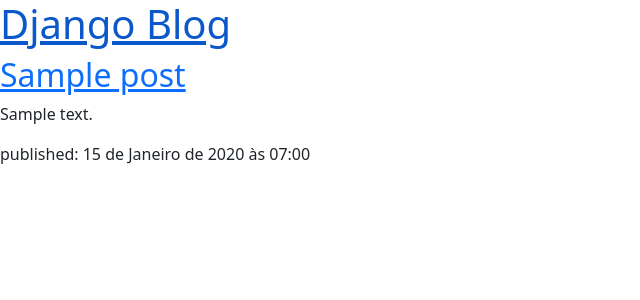
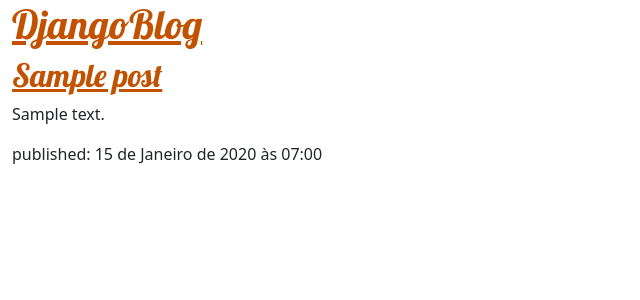
Before and after one commit to RamonHGy/Djangoblog, a Django app: page / in a window 1280 px wide. Shown: the top 300 px of the page, without its empty margins (0-640 px from the left). Run offline with Django 4.2, Linux system fonts and the light colour scheme; tables that the repository leaves empty hold one stand-in row (values such as "Sample post").

Commit message:
Changed css for blog.

```diff
--- /dev/null
+++ b/blog/static/css/blog.css
@@ -0,0 +1,8 @@
+h1 a, h2 a {
+    color: #C25100;
+    font-family: 'Lobster';
+}
+
+body{
+    padding-left: 12px;
+}
--- a/blog/templates/blog/post_list.html
+++ b/blog/templates/blog/post_list.html
@@ -1,12 +1,15 @@
+{% load static %}
 <!DOCTYPE html>
 <html>
     <head>
+        <title>Django blog</title>
+        <link rel="stylesheet" href="https://fonts.googleapis.com/css?family=Lobster&subset=latin,latin-ext">
         <link rel="stylesheet" href="https://cdn.jsdelivr.net/npm/bootstrap@5.1.3/dist/css/bootstrap.min.css" integrity="sha384-1BmE4kWBq78iYhFldvKuhfTAU6auU8tT94WrHftjDbrCEXSU1oBoqyl2QvZ6jIW3" crossorigin="anonymous">
-        <title>Django blog</title>
+        <link rel="stylesheet" href="{% static 'css/blog.css' %}">
     </head>
     <body>
         <header>
-            <h1><a href="/">Django Blog</a></h1>
+            <h1><a href="/">DjangoBlog</a></h1>
         </header>
 
         {% for post in posts %}
```
